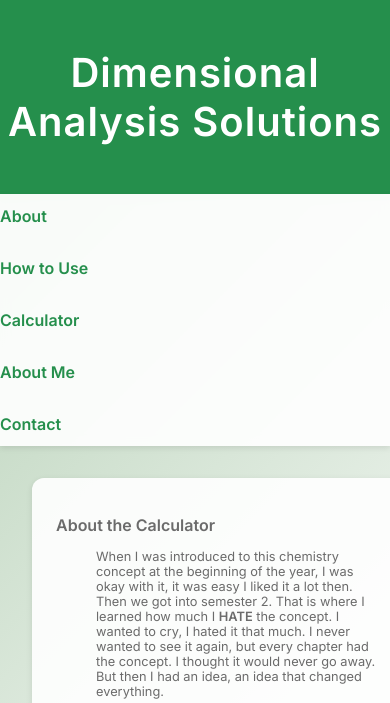
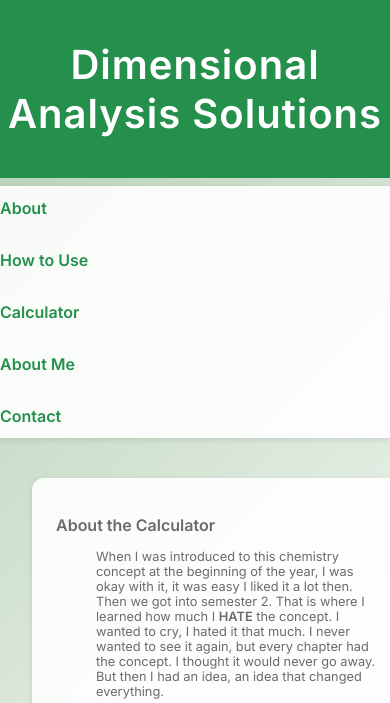
Before and after one commit to Artemis-Cassini/Dimensional-Analysis, a Flask app: page /about in a window 390 px wide. Shown: the top 703 px of the page. Run offline with Flask 3, Linux system fonts and the light colour scheme.

Commit message:
styles.css

```diff
--- a/CalcWebsite/static/styles.css
+++ b/CalcWebsite/static/styles.css
@@ -130,4 +130,25 @@ main {
   .info-box ul {
     font-size: 0.8rem;
   }
+  /* Reduce header padding */
+  header {
+    padding: 1rem 0;
+  }
+  /* Compress navigation container */
+  nav.main-nav {
+    width: 90%;
+    margin: 0.5rem auto;
+    padding: 0.5rem 0;
+  }
+  nav.main-nav ul {
+    gap: 0.5rem;
+  }
+  /* Shrink main content padding */
+  main {
+    padding: 1rem;
+  }
+  /* Slightly reduce base font size */
+  body {
+    font-size: 0.9rem;
+  }
 }
```
